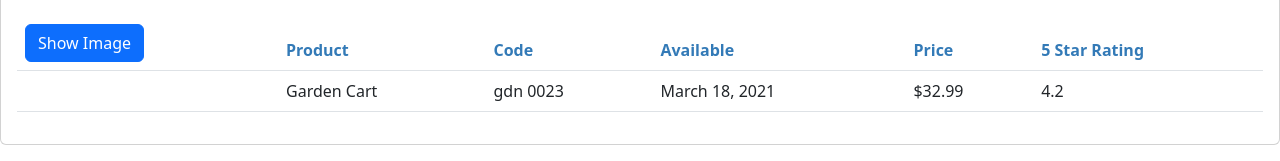
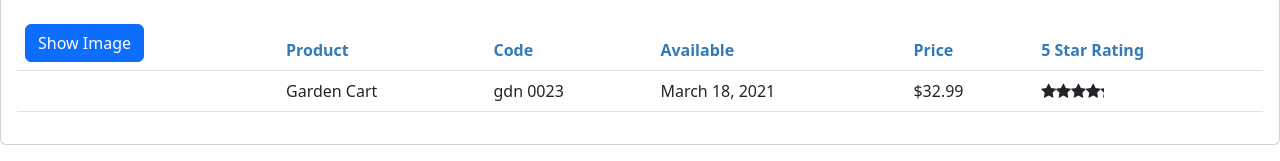
Before and after one commit to mahmoudelmekwed/Angular-GettingStarted-master, an Angular app in the folder APM-Start/: page / in a window 1280 px wide. Shown: the part 180-341 px from the top of the page. Built offline with nearby package versions, Linux system fonts and the light colour scheme.

Commit message:
passing data

```diff
--- a/APM-Start/src/app/app.module.ts
+++ b/APM-Start/src/app/app.module.ts
@@ -5,12 +5,14 @@
 import { AppComponent } from './app.component';
 import { ProductListComponent } from './products/product-list.component';
 import { ConvetToSpacesPipe } from './shared/convert-to-spaces.pipe';
+import { StarComponent } from './shared/star.comonent';
 
 @NgModule({
   declarations: [
     AppComponent,
     ProductListComponent,
-    ConvetToSpacesPipe
+    ConvetToSpacesPipe,
+    StarComponent
   ],
   imports: [
     BrowserModule,
--- a/APM-Start/src/app/products/product-list.component.html
+++ b/APM-Start/src/app/products/product-list.component.html
@@ -45,7 +45,7 @@
                         <td>{{product.productCode | lowercase | ConvetToSpaces: '-'  }}</td>
                         <td>{{product.releaseDate}}</td>
                         <td>{{product.price | currency: 'USD' :'symbol': '1.2-2'}}</td>
-                        <td>{{product.starRating}}</td>
+                        <td><pm-star [rating]="product.starRating"></pm-star></td>
                     </tr>
                 </tbody>
             </table>
--- /dev/null
+++ b/APM-Start/src/app/shared/star.comonent.ts
@@ -0,0 +1,17 @@
+import { Component, OnChanges , Input } from '@angular/core';
+
+@Component({
+    selector: 'pm-star',
+    templateUrl: './star.component.html',
+    styleUrls: ['./star.component.css']
+})
+
+export class StarComponent implements OnChanges {
+    @Input() rating : number = 0;
+    cropWidth : number = 75;
+    constructor() { }
+
+    ngOnChanges() {
+        this.cropWidth = this.rating *75/5;
+     }
+}
```
